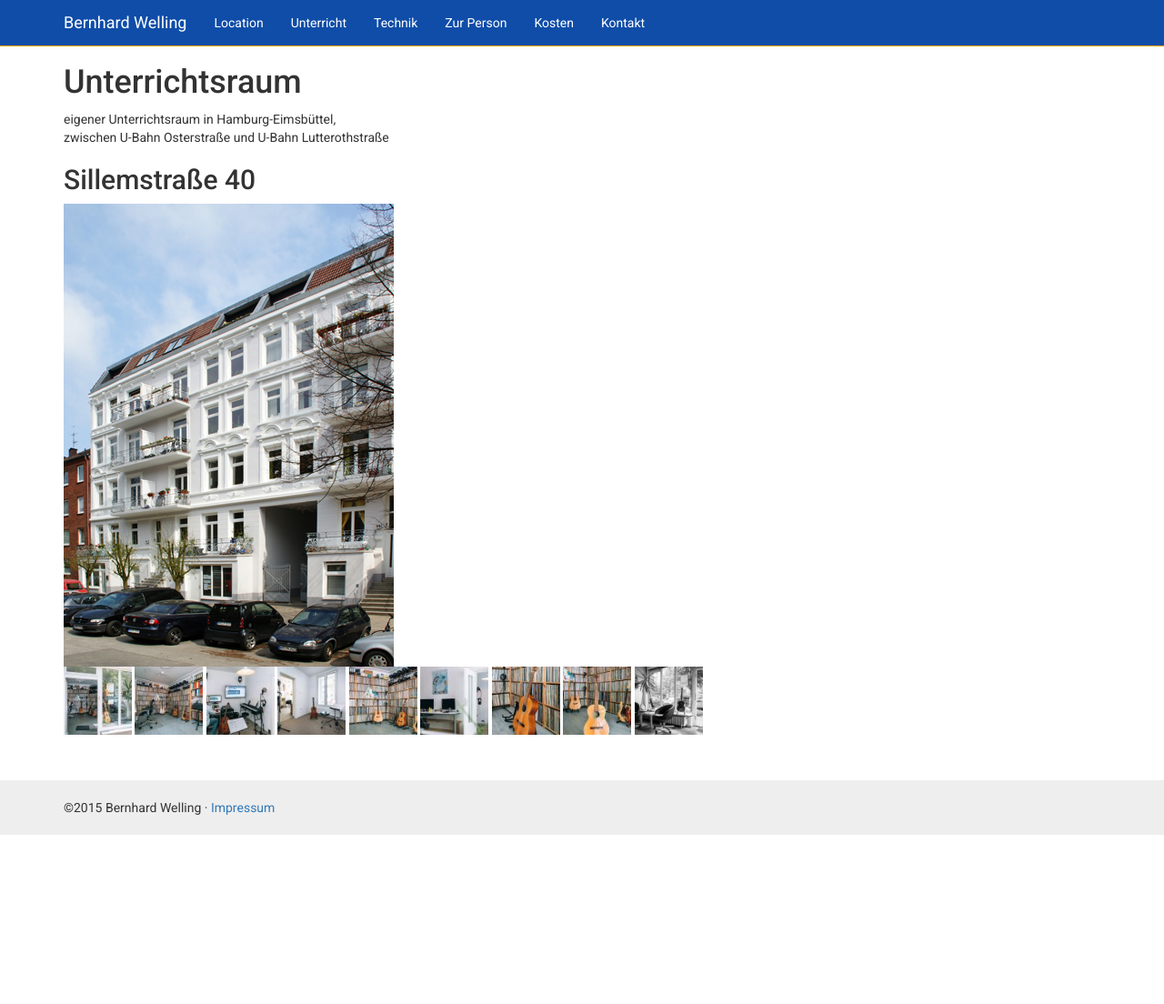
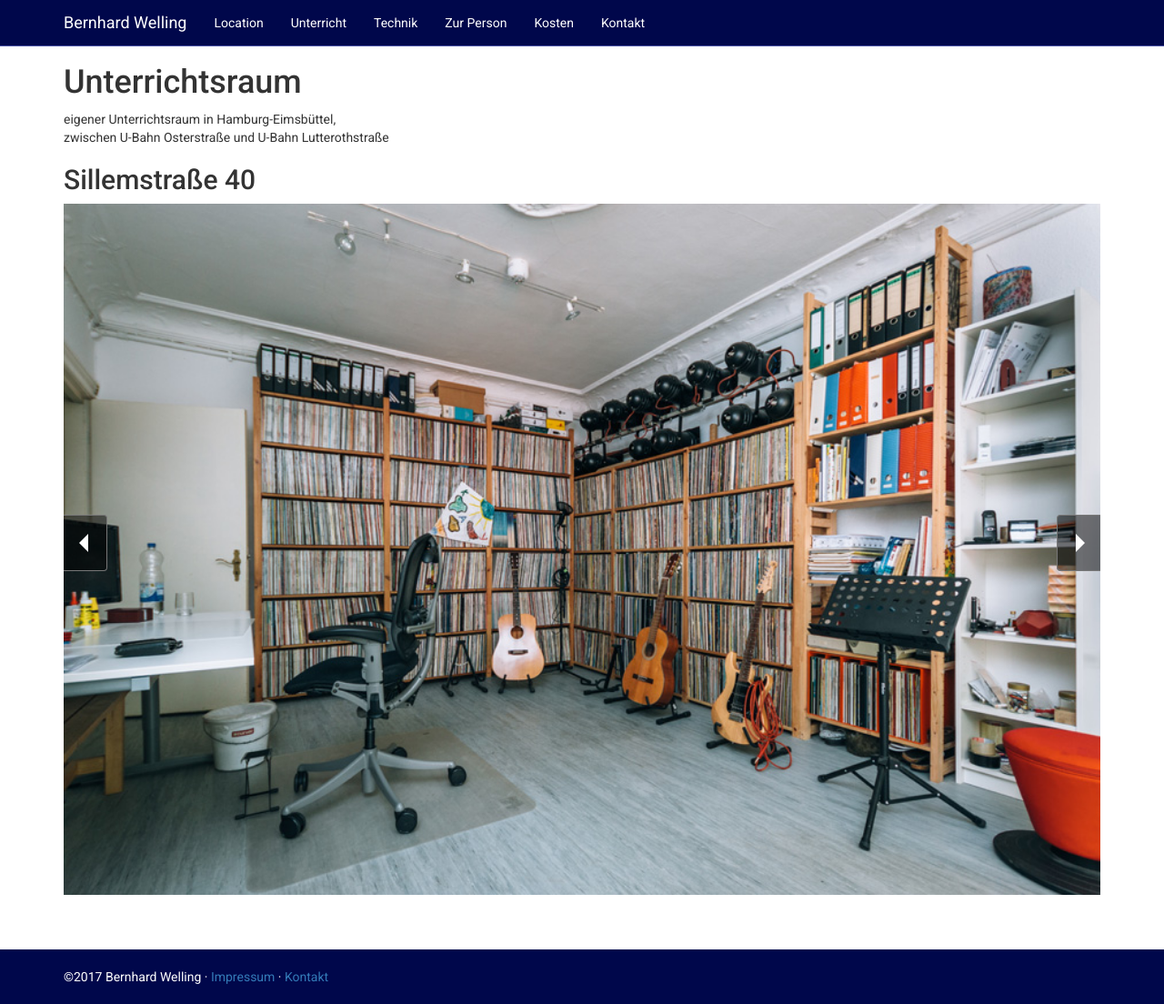
Before and after one commit to Maxomann/Gitarrenunterrichtineimsbuettel, a Jekyll site: the page built from location.html, in a window 1280 px wide and 1104 px high. Shown: the whole window at 91% size. Built offline with Jekyll 4.4.1, drawn with Linux system fonts in a browser that asks for light colours; nearby versions of some CDN libraries.

Commit message:
progress

```diff
--- a/_layouts/default.html
+++ b/_layouts/default.html
@@ -16,8 +16,10 @@
     <!-- Stylesheets -->
     <link href="https://maxcdn.bootstrapcdn.com/bootstrap/3.3.7/css/bootstrap.min.css" rel="stylesheet" integrity="sha384-BVYiiSIFeK1dGmJRAkycuHAHRg32OmUcww7on3RYdg4Va+PmSTsz/K68vbdEjh4u" crossorigin="anonymous">
     <link rel="stylesheet" href="https://cdnjs.cloudflare.com/ajax/libs/magnific-popup.js/1.1.0/magnific-popup.min.css" integrity="sha256-PZLhE6wwMbg4AB3d35ZdBF9HD/dI/y4RazA3iRDurss=" crossorigin="anonymous" />
+    <link rel="stylesheet" href="css/pgwslider.min.css" />
 
     <link rel="stylesheet" href="css/style.css" />
+    <link rel="stylesheet" href="css/navbar.css" />
 
     <link href="https://fonts.googleapis.com/css?family=Roboto:100,100i,300,300i,400,400i,500,500i,700,700i,900,900i" rel="stylesheet">
 
@@ -63,11 +65,12 @@
 
     <footer>
         <div class="container">
-            <p style="margin:0">©2015 Bernhard Welling · <a href="impressum.html">Impressum</a></p>
+            <p>©2017 Bernhard Welling · <a href="impressum.html">Impressum</a> · <a href="kontakt.html">Kontakt</a></p>
         </div>
     </footer>
 
     <script type="text/javascript" src="https://code.jquery.com/jquery-3.1.1.min.js"></script>
+    <script type="text/javascript" src="js/pgwslider.min.js"></script>
     <script src="https://maxcdn.bootstrapcdn.com/bootstrap/3.3.7/js/bootstrap.min.js" integrity="sha384-Tc5IQib027qvyjSMfHjOMaLkfuWVxZxUPnCJA7l2mCWNIpG9mGCD8wGNIcPD7Txa" crossorigin="anonymous"></script>
     <script src="https://cdnjs.cloudflare.com/ajax/libs/magnific-popup.js/1.1.0/jquery.magnific-popup.min.js" integrity="sha256-P93G0oq6PBPWTP1IR8Mz/0jHHUpaWL0aBJTKauisG7Q=" crossorigin="anonymous"></script>
     <script type="text/javascript" src="js/pagescript.js"></script>
--- /dev/null
+++ b/css/navbar.css
@@ -0,0 +1,89 @@
+.navbar-default {
+  background-color: #00074b;
+  border-color: #4a53a5;
+}
+.navbar-default .navbar-brand {
+  color: #ffffff;
+}
+.navbar-default .navbar-brand:hover,
+.navbar-default .navbar-brand:focus {
+  color: #2935a5;
+}
+.navbar-default .navbar-text {
+  color: #ffffff;
+}
+.navbar-default .navbar-nav > li > a {
+  color: #ffffff;
+}
+.navbar-default .navbar-nav > li > a:hover,
+.navbar-default .navbar-nav > li > a:focus {
+  color: #2935a5;
+}
+.navbar-default .navbar-nav > li > .dropdown-menu {
+  background-color: #00074b;
+}
+.navbar-default .navbar-nav > li > .dropdown-menu > li > a {
+  color: #ffffff;
+}
+.navbar-default .navbar-nav > li > .dropdown-menu > li > a:hover,
+.navbar-default .navbar-nav > li > .dropdown-menu > li > a:focus {
+  color: #2935a5;
+  background-color: #4a53a5;
+}
+.navbar-default .navbar-nav > li > .dropdown-menu > li > .divider {
+  background-color: #4a53a5;
+}
+.navbar-default .navbar-nav .open .dropdown-menu > .active > a,
+.navbar-default .navbar-nav .open .dropdown-menu > .active > a:hover,
+.navbar-default .navbar-nav .open .dropdown-menu > .active > a:focus {
+  color: #2935a5;
+  background-color: #4a53a5;
+}
+.navbar-default .navbar-nav > .active > a,
+.navbar-default .navbar-nav > .active > a:hover,
+.navbar-default .navbar-nav > .active > a:focus {
+  color: #2935a5;
+  background-color: #4a53a5;
+}
+.navbar-default .navbar-nav > .open > a,
+.navbar-default .navbar-nav > .open > a:hover,
+.navbar-default .navbar-nav > .open > a:focus {
+  color: #2935a5;
+  background-color: #4a53a5;
+}
+.navbar-default .navbar-toggle {
+  border-color: #4a53a5;
+}
+.navbar-default .navbar-toggle:hover,
+.navbar-default .navbar-toggle:focus {
+  background-color: #4a53a5;
+}
+.navbar-default .navbar-toggle .icon-bar {
+  background-color: #ffffff;
+}
+.navbar-default .navbar-collapse,
+.navbar-default .navbar-form {
+  border-color: #ffffff;
+}
+.navbar-default .navbar-link {
+  color: #ffffff;
+}
+.navbar-default .navbar-link:hover {
+  color: #2935a5;
+}
+
+@media (max-width: 767px) {
+  .navbar-default .navbar-nav .open .dropdown-menu > li > a {
+    color: #ffffff;
+  }
+  .navbar-default .navbar-nav .open .dropdown-menu > li > a:hover,
+  .navbar-default .navbar-nav .open .dropdown-menu > li > a:focus {
+    color: #2935a5;
+  }
+  .navbar-default .navbar-nav .open .dropdown-menu > .active > a,
+  .navbar-default .navbar-nav .open .dropdown-menu > .active > a:hover,
+  .navbar-default .navbar-nav .open .dropdown-menu > .active > a:focus {
+    color: #2935a5;
+    background-color: #4a53a5;
+  }
+}
--- a/css/style.css
+++ b/css/style.css
@@ -6,105 +6,38 @@ complementary: #db632a
 complementary2: #db4802
 
 */
-
-.navbar-default {
-  background-color: #0f4da8;
-  border-color: #ffa100;
-}
-.navbar-default .navbar-brand {
-  color: #ffffff;
-}
-.navbar-default .navbar-brand:hover,
-.navbar-default .navbar-brand:focus {
-  color: #a66900;
-}
-.navbar-default .navbar-text {
-  color: #ffffff;
-}
-.navbar-default .navbar-nav > li > a {
-  color: #ffffff;
-}
-.navbar-default .navbar-nav > li > a:hover,
-.navbar-default .navbar-nav > li > a:focus {
-  color: #a66900;
-}
-.navbar-default .navbar-nav > li > .dropdown-menu {
-  background-color: #0f4da8;
-}
-.navbar-default .navbar-nav > li > .dropdown-menu > li > a {
-  color: #ffffff;
-}
-.navbar-default .navbar-nav > li > .dropdown-menu > li > a:hover,
-.navbar-default .navbar-nav > li > .dropdown-menu > li > a:focus {
-  color: #a66900;
-  background-color: #ffa100;
-}
-.navbar-default .navbar-nav > li > .dropdown-menu > li > .divider {
-  background-color: #ffa100;
-}
-.navbar-default .navbar-nav .open .dropdown-menu > .active > a,
-.navbar-default .navbar-nav .open .dropdown-menu > .active > a:hover,
-.navbar-default .navbar-nav .open .dropdown-menu > .active > a:focus {
-  color: #a66900;
-  background-color: #ffa100;
-}
-.navbar-default .navbar-nav > .active > a,
-.navbar-default .navbar-nav > .active > a:hover,
-.navbar-default .navbar-nav > .active > a:focus {
-  color: #a66900;
-  background-color: #ffa100;
-}
-.navbar-default .navbar-nav > .open > a,
-.navbar-default .navbar-nav > .open > a:hover,
-.navbar-default .navbar-nav > .open > a:focus {
-  color: #a66900;
-  background-color: #ffa100;
-}
-.navbar-default .navbar-toggle {
-  border-color: #ffa100;
-}
-.navbar-default .navbar-toggle:hover,
-.navbar-default .navbar-toggle:focus {
-  background-color: #ffa100;
-}
-.navbar-default .navbar-toggle .icon-bar {
-  background-color: #ffffff;
-}
-.navbar-default .navbar-collapse,
-.navbar-default .navbar-form {
-  border-color: #ffffff;
-}
-.navbar-default .navbar-link {
-  color: #ffffff;
-}
-.navbar-default .navbar-link:hover {
-  color: #a66900;
-}
-
-@media (max-width: 767px) {
-  .navbar-default .navbar-nav .open .dropdown-menu > li > a {
-    color: #ffffff;
-  }
-  .navbar-default .navbar-nav .open .dropdown-menu > li > a:hover,
-  .navbar-default .navbar-nav .open .dropdown-menu > li > a:focus {
-    color: #a66900;
-  }
-  .navbar-default .navbar-nav .open .dropdown-menu > .active > a,
-  .navbar-default .navbar-nav .open .dropdown-menu > .active > a:hover,
-  .navbar-default .navbar-nav .open .dropdown-menu > .active > a:focus {
-    color: #a66900;
-    background-color: #ffa100;
-  }
+html {
+    height: 100%;
 }
 
 body{
+    height: 100%;
     padding-top: 51px;
+    padding-bottom: 120px;
 
     font-family: 'Roboto', sans-serif;
 }
 
+article {
+    min-height: 100%;
+    margin-bottom: 60px;
+}
+
 footer{
-    background-color: #eee;
     padding: 20px 0px 20px 0px;
-    margin-top: 50px;
+
+    color: #ffffff;
+    background-color: #00074b;
 }
+footer p{
+    margin: 0;
+}
+
+.index {
+    text-align: center;
+}
+
+.index>img {
+    margin-top:20px;
+    max-width: 100%;
+}
--- a/index.html
+++ b/index.html
@@ -7,6 +7,7 @@ robot_tags:
 
 
 <div class="container">
+    <div class="index">
         <h1>Dipl. Gitarrenlehrer erteilt Gitarrenunterricht in Hamburg Eimsbüttel</h1>
         <h2>klassische Gitarre, Fingerstyle, Liedbegleitung, Rock, Pop</h2>
         <h3>Einzel- & Gruppenunterricht, Ensemblespiel</h3>
@@ -16,3 +17,4 @@ robot_tags:
         <br>
         <p><strong>Gitarrenlehrer Bernhard Welling</strong><br>individuelle Unterrichtsgestaltung</p>
     </div>
+</div>
--- a/js/pagescript.js
+++ b/js/pagescript.js
@@ -13,4 +13,13 @@ $(document).ready(function() {
 			tError: '<a href="%url%">The image #%curr%</a> could not be loaded.',
 		}
 	});
+
+	$(document).ready(function() {
+		$('.pgwSlider').pgwSlider({
+			displayControls:true,
+			displayList:false,
+			adaptiveHeight:true,
+			verticalCentering:true
+		});
+	});
 });
--- a/location.html
+++ b/location.html
@@ -12,25 +12,16 @@ robot_tags:
     <h2>Sillemstraße 40</h2>
 
 
-    <img src="assets/images/location/Bild4.jpg">
-    <div class="popup-gallery">
-        <a href="./assets/images/location/4165_gitarrenunterricht_in_eimsbuettel.jpg">
-        <img src="./assets/images/location/4165_gitarrenunterricht_in_eimsbuettel_pv.jpg" width="75" height="75"></a>
-        <a href="./assets/images/location/4178_gitarrenunterricht_in_hamburg.jpg">
-        <img src="./assets/images/location/4178_gitarrenunterricht_in_hamburg_pv.jpg" width="75" height="75"></a>
-        <a href="./assets/images/location/4179_gitarrenunterricht_naehe_osterstrasse.jpg">
-        <img src="./assets/images/location/4179_gitarrenunterricht_naehe_osterstrasse_pv.jpg" width="75" height="75"></a>
-        <a href="./assets/images/location/4196_gitarrenunterricht_fuer_kinder.jpg">
-        <img src="./assets/images/location/4196_gitarrenunterricht_fuer_kinder_pv.jpg" width="75" height="75"></a>
-        <a href="./assets/images/location/4214_gitarrenunterricht_fuer_anfaenger.jpg">
-        <img src="./assets/images/location/4214_gitarrenunterricht_fuer_anfaenger_pv.jpg" width="75" height="75"></a>
-        <a href="./assets/images/location/4217_gitarrenunterricht_fuer_fortgeschrittene.jpg">
-        <img src="./assets/images/location/4217_gitarrenunterricht_fuer_fortgeschrittene_pv.jpg" width="75" height="75"></a>
-        <a href="./assets/images/location/4221_gitarrenunterricht_studio.jpg">
-        <img src="./assets/images/location/4221_gitarrenunterricht_studio_pv.jpg" width="75" height="75"></a>
-        <a href="./assets/images/location/4224_gitarrenunterricht_aufnahmen.jpg">
-        <img src="./assets/images/location/4224_gitarrenunterricht_aufnahmen_pv.jpg" width="75" height="75"></a>
-        <a href="./assets/images/location/4234_gitarrenunterricht_gitarrenlehrer.jpg">
-        <img src="./assets/images/location/4234_gitarrenunterricht_gitarrenlehrer_pv.jpg" width="75" height="75"></a>
-    </div>
+    <!--<img src="assets/images/location/Bild4.jpg">-->
+    <ul class="pgwSlider">
+        <li><img src="./assets/images/location/4165_gitarrenunterricht_in_eimsbuettel.jpg"></li>
+        <li><img src="./assets/images/location/4178_gitarrenunterricht_in_hamburg.jpg"></li>
+        <li><img src="./assets/images/location/4179_gitarrenunterricht_naehe_osterstrasse.jpg"></li>
+        <li><img src="./assets/images/location/4196_gitarrenunterricht_fuer_kinder.jpg"></li>
+        <li><img src="./assets/images/location/4214_gitarrenunterricht_fuer_anfaenger.jpg"></li>
+        <li><img src="./assets/images/location/4217_gitarrenunterricht_fuer_fortgeschrittene.jpg"></li>
+        <li><img src="./assets/images/location/4221_gitarrenunterricht_studio.jpg"></li>
+        <li><img src="./assets/images/location/4224_gitarrenunterricht_aufnahmen.jpg"></li>
+        <li><img src="./assets/images/location/4234_gitarrenunterricht_gitarrenlehrer.jpg"></li>
+    </ul>
 </div>
```
Also changed, not shown: css/pgwslider.min.css (added), js/pgwslider.min.js (added). Lines whose indentation alone changed are shown as unchanged.
